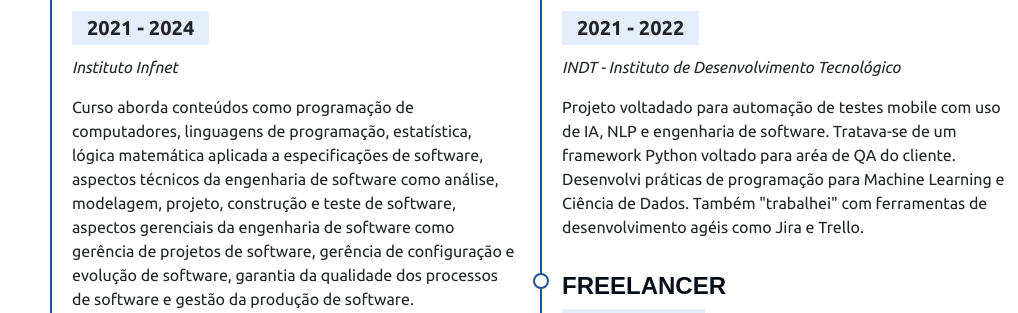
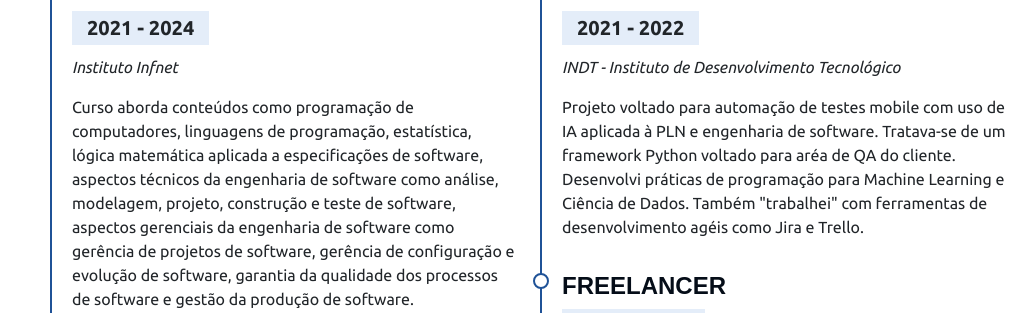
Before and after one commit to zeerlen/my-page, a Flask app: page / in a window 1280 px wide. Shown: the part 2455-2768 px from the top of the page, without its empty margins (262-1280 px from the left). Run offline with Flask 2, Linux system fonts and the light colour scheme; some libraries are stand-ins or nearby versions.

Commit message:
Text correction

```diff
--- a/templates/index.html
+++ b/templates/index.html
@@ -314,8 +314,8 @@
                             <h4>Estágio em desenvolvimento de Software</h4>
                             <h5>2021 - 2022</h5>
                             <p><em>INDT - Instituto de Desenvolvimento Tecnológico</em></p>
-                            <p>Projeto voltadado para automação de testes mobile com uso
-                            de IA, NLP e engenharia de software. Tratava-se de um framework
+                            <p>Projeto voltado para automação de testes mobile com uso
+                            de IA aplicada à PLN e engenharia de software. Tratava-se de um framework
                             Python voltado para aréa de QA do cliente. Desenvolvi práticas de programação
                             para Machine Learning e Ciência de Dados. Também "trabalhei"
                             com ferramentas de desenvolvimento agéis como Jira e Trello.</p>
```
